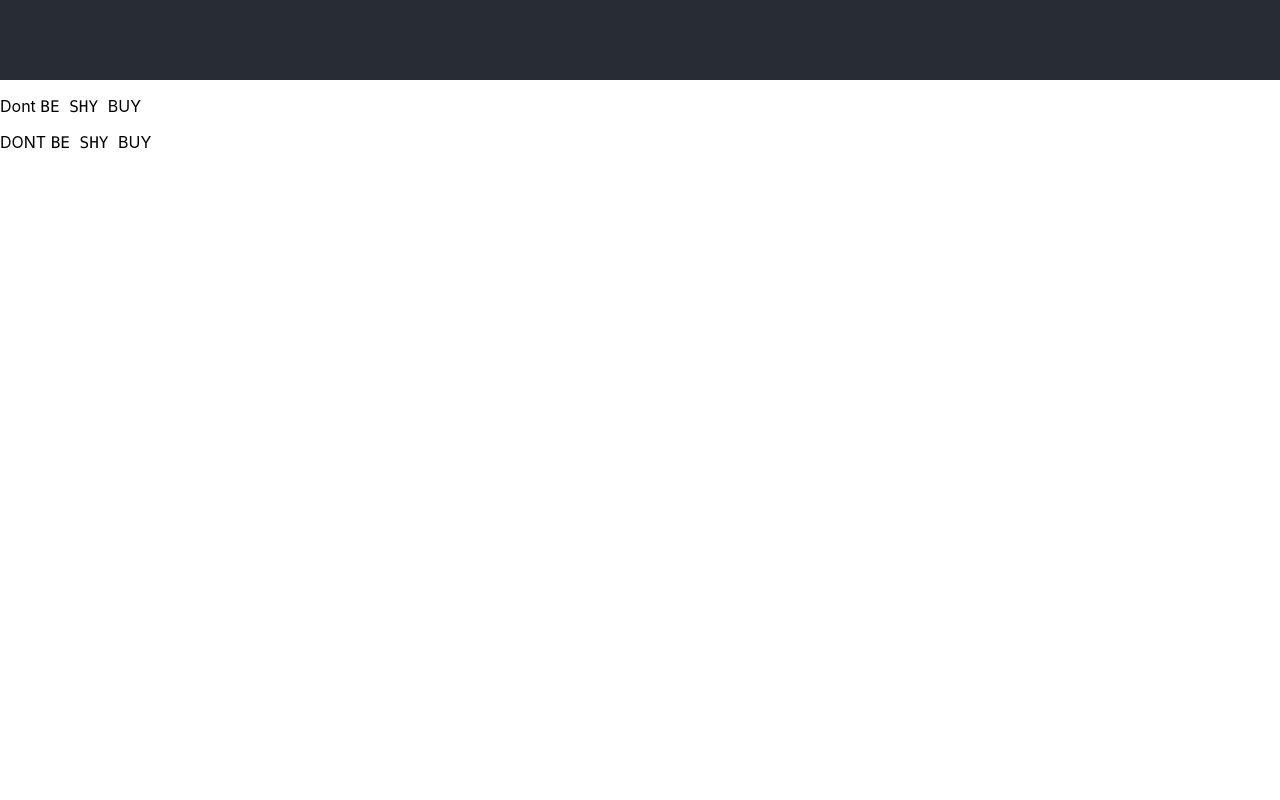
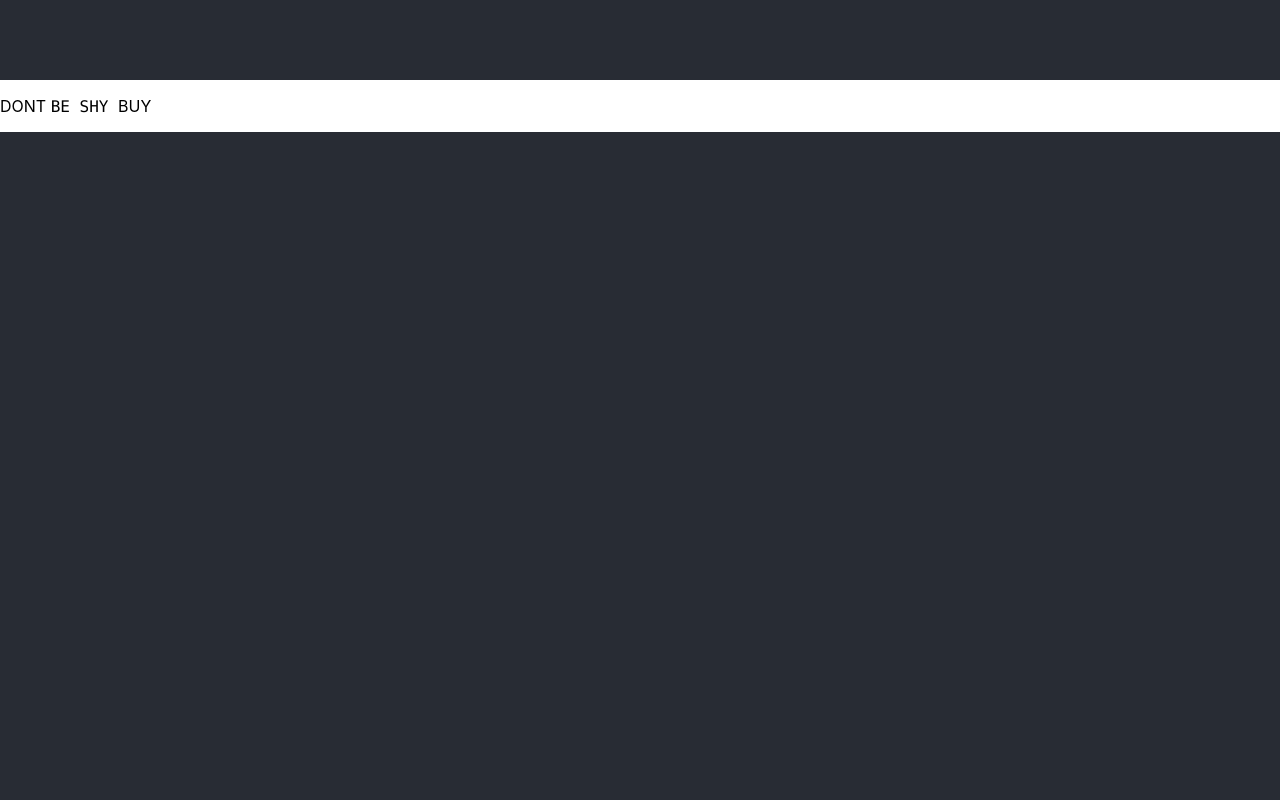
Before and after one commit to omaralim111/bubbles, a React (Create React App) app: page / in a window 1280 px wide. Shown: the part 720-1520 px from the top of the page. Before the commit the page ends 888 px from the top, so only its background shows below. Built offline with nearby package versions, Linux system fonts and the light colour scheme.

Commit message:
ioop98hkhkjhkjjiokjkhkj

```diff
--- a/src/App.js
+++ b/src/App.js
@@ -9,8 +9,9 @@ function App(self){
     <div>
       <header className='App-header'/>
         <p>
-        Dont <code>BE SHY </code>BUY
+        DONT <code>BE SHY </code>BUY
         </p>
+      <header className='App-header'/>
         <p>
         DONT <code>BE SHY </code>BUY
         <p>      </p>
```
